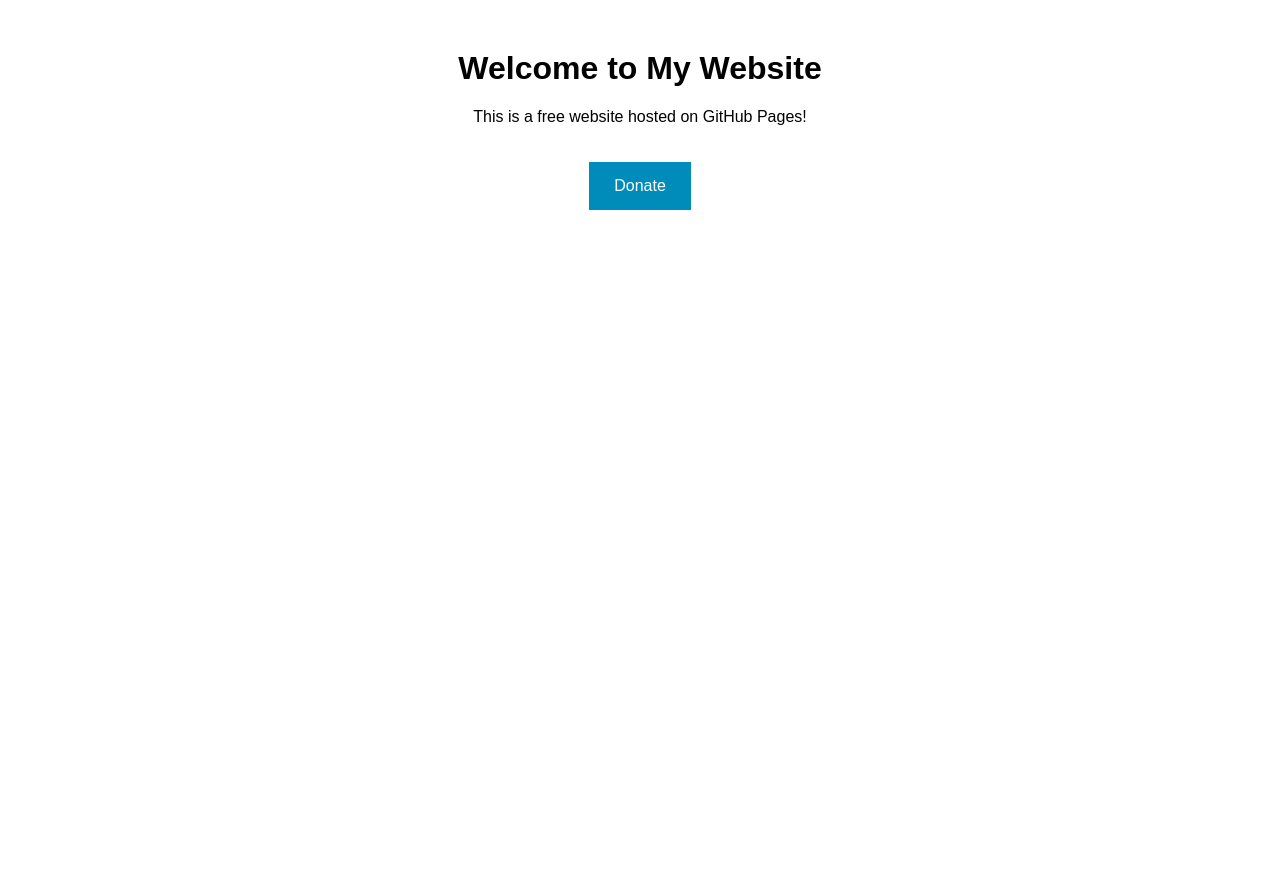
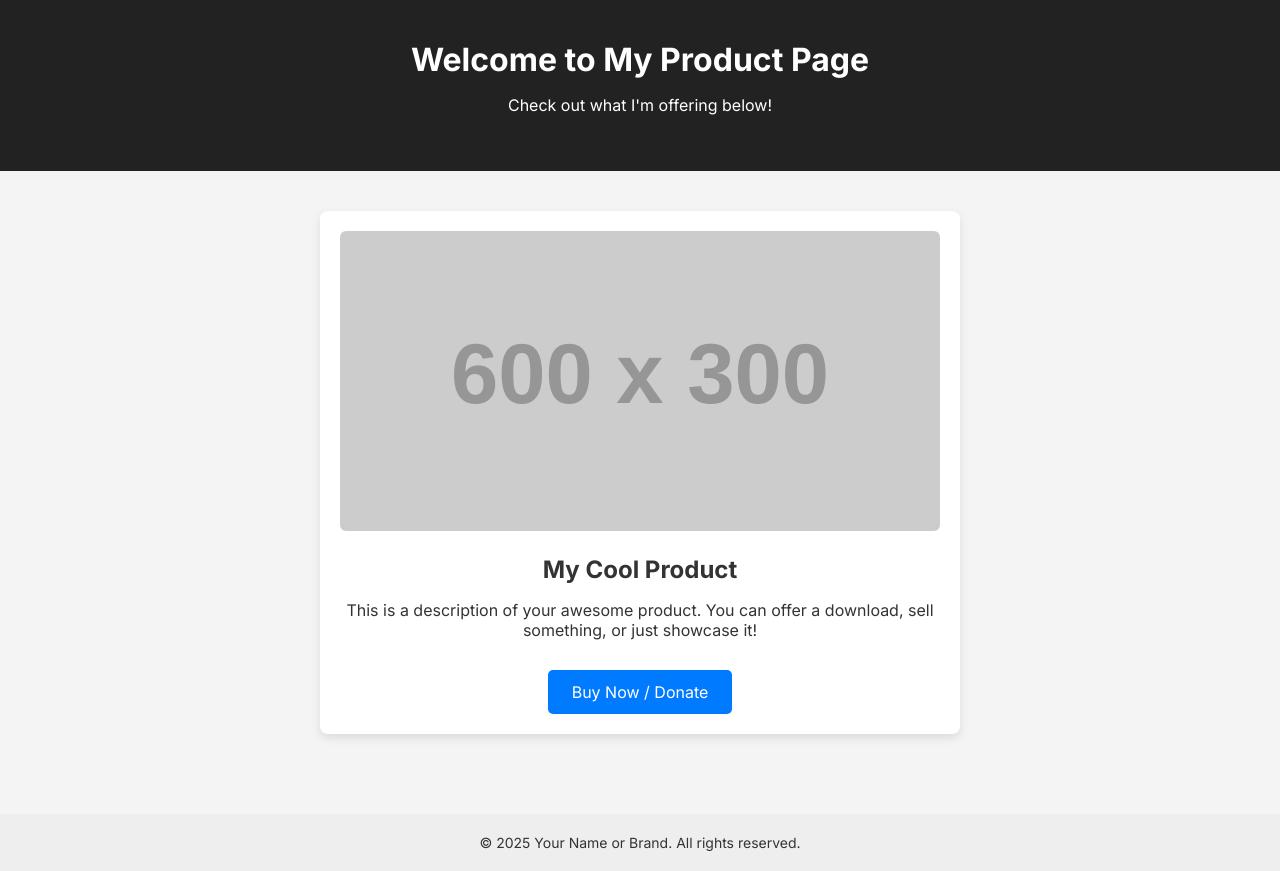
Before and after one commit to PanziMenace/CheeseWare.github.io, a plain HTML site: page index.html in a window 1280 px wide. Before the commit the page ends 800 px from the top, so only its background shows below. Drawn offline with Linux system fonts and the light colour scheme; placeholder pictures from the web are drawn by us.

Commit message:
Update index.html

```diff
--- a/index.html
+++ b/index.html
@@ -1,27 +1,87 @@
 <!DOCTYPE html>
-<html>
+<html lang="en">
 <head>
-  <title>My Free Website</title>
+  <meta charset="UTF-8">
+  <title>My Product Page</title>
+  <link href="https://fonts.googleapis.com/css2?family=Inter:wght@400;700&display=swap" rel="stylesheet">
   <style>
     body {
-      font-family: Arial, sans-serif;
+      font-family: 'Inter', sans-serif;
+      background-color: #f4f4f4;
+      margin: 0;
+      padding: 0;
+      color: #333;
       text-align: center;
-      margin: 50px;
+    }
+    header {
+      background-color: #222;
+      color: white;
+      padding: 40px 20px;
+    }
+    h1 {
+      margin: 0;
+    }
+    .container {
+      padding: 40px 20px;
+    }
+    .product {
+      background-color: white;
+      border-radius: 8px;
+      max-width: 600px;
+      margin: auto;
+      padding: 20px;
+      box-shadow: 0 4px 10px rgba(0,0,0,0.1);
+    }
+    .product img {
+      max-width: 100%;
+      border-radius: 6px;
+    }
+    .product h2 {
+      margin: 20px 0 10px;
+    }
+    .product p {
+      margin-bottom: 20px;
     }
     .button {
-      background-color: #008CBA;
+      background-color: #007bff;
       color: white;
-      padding: 15px 25px;
+      padding: 12px 24px;
       text-decoration: none;
       font-size: 16px;
-      margin-top: 20px;
+      border-radius: 5px;
       display: inline-block;
+      margin-top: 10px;
+    }
+    .button:hover {
+      background-color: #0056b3;
+    }
+    footer {
+      margin-top: 40px;
+      padding: 20px;
+      background-color: #eee;
+      font-size: 14px;
     }
   </style>
 </head>
 <body>
-  <h1>Welcome to My Website</h1>
-  <p>This is a free website hosted on GitHub Pages!</p>
-  <a href="https://paypal.me/YOURPAYPAL" class="button">Donate</a>
+
+<header>
+  <h1>Welcome to My Product Page</h1>
+  <p>Check out what I'm offering below!</p>
+</header>
+
+<div class="container">
+  <div class="product">
+    <img src="https://via.placeholder.com/600x300" alt="Product Image">
+    <h2>My Cool Product</h2>
+    <p>This is a description of your awesome product. You can offer a download, sell something, or just showcase it!</p>
+    <a href="https://paypal.me/YOURPAYPAL" class="button">Buy Now / Donate</a>
+  </div>
+</div>
+
+<footer>
+  &copy; 2025 Your Name or Brand. All rights reserved.
+</footer>
+
 </body>
 </html>
```
